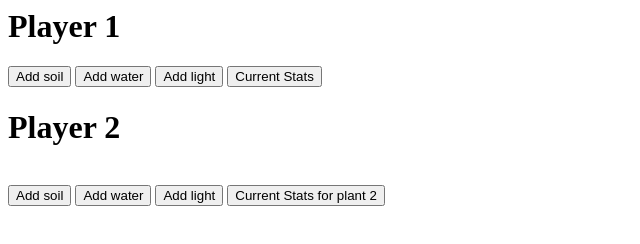
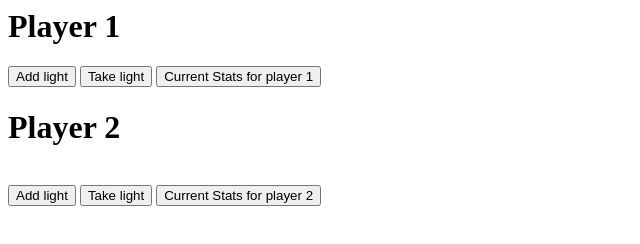
Before and after one commit to ryandefea/RPG, a website built with webpack: page src/index.html in a window 1280 px wide. Shown: the whole page, without its empty margins (0-640 px from the left). Built offline with nearby package versions, Linux system fonts and the light colour scheme.

Commit message:
comment out unused buttons and ids
Co-authored-by: Tyler Emmerson <tyleremmerson0216@gmail.com>

```diff
--- a/src/index.html
+++ b/src/index.html
@@ -6,30 +6,32 @@
     <h1>Player 1</h1>
     <div class="container">
       <div class="grow-buttons">
-        <button class="btn-success" id="feed">Add soil</button>
-        <button class="btn-success" id="water">Add water</button>
+        <!-- <button class="btn-success" id="feed">Add soil</button>
+        <button class="btn-success" id="water">Add water</button> -->
         <button class="btn-success" id="light">Add light</button>
-        <button class="btn-success" id="show-state">Current Stats</button>
+        <button class="btn-success" id="takeLight">Take light</button>
+        <button class="btn-success" id="show-state">Current Stats for player 1</button>
       </div>
-      <h3><div id="soil-value"></div></h3>
-      <h3><div id="water-value"></div></h3>
+      <!-- <h3><div id="soil-value"></div></h3>
+      <h3><div id="water-value"></div></h3> -->
       <h3><div id="light-value"></div></h3>
-      <h3><div id="current-soil-value"></div></h3>
-      <h3><div id="current-water-value"></div></h3>
+      <!-- <h3><div id="current-soil-value"></div></h3>
+      <h3><div id="current-water-value"></div></h3> -->
       <h3><div id="current-light-value"></div></h3>
     </div>
     <!-- <button class="btn-success" id="new-plant">Create a new plant</button> -->
     <h1>Player 2</h1>
     <br>
-    <button class="btn-success" id="feed1">Add soil</button>
-    <button class="btn-success" id="water1">Add water</button>
+    <!-- <button class="btn-success" id="feed1">Add soil</button>
+    <button class="btn-success" id="water1">Add water</button> -->
     <button class="btn-success" id="light1">Add light</button>
-    <button class="btn-success" id="show-state1">Current Stats for plant 2</button>
-    <h3><div id="soil-value1"></div></h3>
-    <h3><div id="water-value1"></div></h3>
+    <button class="btn-success" id="takeLight1">Take light</button>
+    <button class="btn-success" id="show-state1">Current Stats for player 2</button>
+    <!-- <h3><div id="soil-value1"></div></h3>
+    <h3><div id="water-value1"></div></h3> -->
     <h3><div id="light-value1"></div></h3>
-    <h3><div id="current-soil-value1"></div></h3>
-    <h3><div id="current-water-value1"></div></h3>
+    <!-- <h3><div id="current-soil-value1"></div></h3>
+    <h3><div id="current-water-value1"></div></h3> -->
     <h3><div id="current-light-value1"></div></h3>
   </body>
 </html>
```
